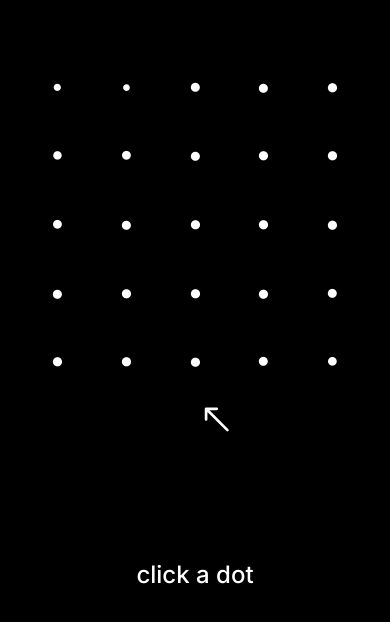
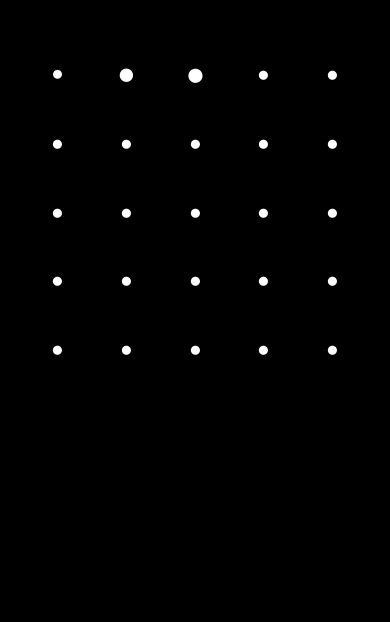
Before and after one commit to nkumar23/5x5, a Next.js app: page / in a window 390 px wide. Shown: the top 622 px of the page. Built offline with nearby package versions, Linux system fonts and the light colour scheme.

Commit message:
added a different mobile layout

```diff
--- a/src/components/ui/AnimatedGrid.tsx
+++ b/src/components/ui/AnimatedGrid.tsx
@@ -180,6 +180,7 @@ export default function AnimatedGrid() {
   const isAnimating = useRef(false);
   const usedDots = useRef<Set<string>>(new Set());
   const animationCount = useRef(0);
+  const [isContentExpanded, setIsContentExpanded] = useState(false);
 
   // Function to get the next dot position for ripple
   const getNextDotPosition = (current: string | null) => {
@@ -314,16 +315,154 @@ export default function AnimatedGrid() {
     setRandomDot(null);
     isAnimating.current = false;
 
-    // Animate to selected state
-    setSelectedDot('0-0');
+    // Animate to selected state using the clicked dot position
+    setSelectedDot(dotKey);
     setSelectedContent(content as ContentKey);
   };
 
   return (
-    <div className="w-full min-h-[100dvh] flex flex-col items-center justify-start sm:justify-center bg-black">
-      <div className="w-[min(90vw,90vh)] aspect-square relative mt-12 sm:mt-0">
+    <div className="w-full min-h-[100dvh] flex flex-col bg-black overflow-hidden">
+      {/* Grid Container - Takes full width but only half height on mobile/tablet */}
+      <div className="w-full h-[50dvh] md:min-h-[100dvh] relative flex items-center justify-center">
+        <div className="w-[min(90vw,90vh)] aspect-square relative">
+          <div
+            className="grid h-full relative"
+            style={{
+              gridTemplateColumns: 'repeat(5, 1fr)',
+              gap: 'clamp(0.25rem, 2vmin, 2rem)',
+              padding: 'clamp(0.25rem, 2vmin, 2rem)',
+            }}
+          >
+            {gridContent.map((row, rowIndex) =>
+              row.map((content, colIndex) => {
+                const dotKey = `${rowIndex}-${colIndex}`;
+                const isRippling = rippleDot === dotKey;
+                const isRandomlySelected = randomDot === dotKey;
+                const isHovered = hoveredDot === dotKey;
+                const isSelected = selectedDot !== null;
+                const isClickedDot = dotKey === selectedDot;
+                const [selectedRow, selectedCol] = selectedDot ? selectedDot.split('-').map(Number) : [0, 0];
+
+                return (
+                  <motion.div
+                    key={dotKey}
+                    initial={{ scale: 1, x: 0, y: 0 }}
+                    animate={{
+                      scale: isHovered ? 1.5 :
+                             isRippling ? 2 :
+                             isRandomlySelected ? 2 :
+                             isSelected ? (isClickedDot ? 1.2 : 0) : 1,
+                      x: isSelected && !isClickedDot ? `calc(${selectedCol - colIndex} * (100% + clamp(0.5rem, 3vmin, 2rem)))` : 0,
+                      y: isSelected && !isClickedDot ? `calc(${selectedRow - rowIndex} * (100% + clamp(0.5rem, 3vmin, 2rem)))` : 0,
+                      opacity: isSelected ? (isClickedDot ? 1 : 0) : 1,
+                      color: isHovered ? '#3B82F6' : '#FFFFFF',
+                    }}
+                    transition={{
+                      type: "spring",
+                      stiffness: 400,
+                      damping: 30,
+                      duration: 0.3
+                    }}
+                    onMouseEnter={() => !selectedDot && setHoveredDot(dotKey)}
+                    onMouseLeave={() => !selectedDot && setHoveredDot(null)}
+                    onClick={() => !selectedDot && content && handleDotClick(dotKey, content)}
+                    className={`flex items-center justify-center aspect-square text-[clamp(1rem,5vmin,2.5rem)] select-none text-white
+                      ${!selectedDot && content ? 'cursor-pointer' : 'cursor-default'}`}
+                    whileHover={!selectedDot ? { scale: 1.5 } : {}}
+                  >
+                    {/* Add pulsing animation as a separate motion component */}
+                    <motion.div
+                      animate={{ scale: [1, 1.1] }}
+                      transition={{
+                        duration: 2,
+                        repeat: Infinity,
+                        repeatType: "reverse",
+                        ease: "easeInOut"
+                      }}
+                      className="w-full h-full flex items-center justify-center"
+                    >
+                      {(isHovered || (isClickedDot && selectedDot)) ? (
+                        <span className={`${inter.className} text-[0.4em] font-medium text-center`}>
+                          {content}
+                        </span>
+                      ) : '●'}
+                    </motion.div>
+                  </motion.div>
+                );
+              })
+            )}
+          </div>
+        </div>
+      </div>
+
+      {/* Content Box - Slides up from bottom half */}
+      <AnimatePresence>
+        {selectedContent && (
+          <motion.div
+            initial={{ y: "100%" }}
+            animate={{
+              y: isContentExpanded ? "10%" : "50%",
+              height: isContentExpanded ? "90vh" : "50vh"
+            }}
+            exit={{ y: "100%" }}
+            transition={{ type: "spring", damping: 20 }}
+            className="fixed bottom-0 left-0 right-0 bg-gray-900 rounded-t-3xl overflow-hidden touch-none md:hidden"
+            drag="y"
+            dragConstraints={{ top: 0, bottom: 0 }}
+            dragElastic={0.2}
+            onDragEnd={(e, info) => {
+              if (info.offset.y < -50) {
+                setIsContentExpanded(true);
+              } else if (info.offset.y > 50) {
+                setIsContentExpanded(false);
+              }
+            }}
+          >
+            {/* Handle for dragging */}
+            <div className="w-12 h-1 bg-gray-600 rounded-full mx-auto mt-4 mb-2" />
+
             {/* Close button */}
-        {selectedDot && (
+            <motion.button
+              className="absolute top-2 right-4 text-white text-3xl z-50 hover:text-blue-500 transition-colors"
+              onClick={() => {
+                setSelectedDot(null);
+                setSelectedContent(null);
+                setIsContentExpanded(false);
+                resetInactivityTimer();
+              }}
+            >
+              ×
+            </motion.button>
+
+            {/* Content */}
+            <div className="p-6 overflow-y-auto h-full">
+              <h1 className="text-3xl font-bold text-white mb-4">
+                {selectedContent}
+              </h1>
+              <div className="flex flex-col gap-6">
+                <p className="text-gray-300">
+                  {placeholderContent[selectedContent].text}
+                </p>
+                {/* Image Placeholder */}
+                <div className="w-full aspect-video bg-gray-800 rounded-lg flex items-center justify-center">
+                  <span className="text-gray-500">Image Placeholder</span>
+                </div>
+                <Link
+                  href={placeholderContent[selectedContent].link}
+                  className="inline-block px-6 py-3 bg-blue-500 text-white rounded-lg hover:bg-blue-600 transition-colors"
+                >
+                  Learn more →
+                </Link>
+              </div>
+            </div>
+          </motion.div>
+        )}
+      </AnimatePresence>
+
+      {/* Desktop view remains unchanged */}
+      {selectedContent && (
+        <div className="hidden md:block">
+          {/* Close button */}
           <motion.button
             initial={{ opacity: 0, scale: 0.8 }}
             animate={{ opacity: 1, scale: 1 }}
@@ -337,142 +476,59 @@ export default function AnimatedGrid() {
           >
             ×
           </motion.button>
-        )}
 
           <AnimatePresence>
             {selectedContent && (
               <motion.div
-              initial={{ opacity: 0, y: 20 }}
-              animate={{ opacity: 1, y: 0 }}
-              exit={{ opacity: 0, y: 20 }}
-              transition={{ duration: 0.3 }}
-              className="absolute inset-0 flex flex-col items-start justify-start p-4 sm:p-8 text-white"
-              style={{ marginTop: 'clamp(20px, 5vh, 60px)' }}
+                initial={{ opacity: 0 }}
+                animate={{ opacity: 1 }}
+                exit={{ opacity: 0 }}
+                className="fixed inset-0 flex items-center justify-center bg-black bg-opacity-90 p-4 z-50"
               >
-              <p className="text-lg sm:text-xl mb-4 sm:mb-6 max-w-[600px]">
-                {placeholderContent[selectedContent]?.text}
+                <div className="relative max-w-6xl w-full mx-auto">
+                  {/* Close Button */}
+                  <motion.button
+                    className="absolute top-0 right-0 w-10 h-10 flex items-center justify-center text-white hover:text-blue-500 transition-colors text-4xl"
+                    onClick={() => {
+                      setSelectedDot(null);
+                      setSelectedContent(null);
+                      setTimeout(() => {
+                        runRippleAnimation();
+                      }, 100);
+                    }}
+                    whileHover={{ scale: 1.1 }}
+                  >
+                    ×
+                  </motion.button>
+
+                  {/* Content */}
+                  <div className="flex flex-row gap-8 items-start pt-16">
+                    <div className="flex-1 space-y-6">
+                      <h1 className="text-4xl font-bold text-white">
+                        {selectedContent}
+                      </h1>
+                      <p className="text-lg text-gray-300">
+                        {placeholderContent[selectedContent].text}
                       </p>
                       <Link
-                href={placeholderContent[selectedContent]?.link || '#'}
-                className="text-blue-500 hover:text-blue-400 transition-colors"
+                        href={placeholderContent[selectedContent].link}
+                        className="inline-block mt-6 px-6 py-3 bg-blue-500 text-white rounded-lg hover:bg-blue-600 transition-colors"
                       >
                         Learn more →
                       </Link>
-            </motion.div>
-          )}
-        </AnimatePresence>
+                    </div>
 
-        <div
-          className="grid h-full relative"
-          style={{
-            gridTemplateColumns: 'repeat(5, 1fr)',
-            gap: 'clamp(0.25rem, 2vmin, 2rem)',
-            padding: 'clamp(0.25rem, 2vmin, 2rem)',
-          }}
-        >
-          {/* Add a background SVG for debugging grid positions */}
-          <svg
-            className="absolute inset-0 w-full h-full pointer-events-none opacity-0"
-            style={{ padding: 'clamp(0.5rem, 3vmin, 2rem)' }}
-          >
-            <defs>
-              <pattern id="grid" width="20%" height="20%" patternUnits="userSpaceOnUse">
-                <rect width="100%" height="100%" fill="none" stroke="rgba(255,255,255,0.1)" />
-              </pattern>
-            </defs>
-            <rect width="100%" height="100%" fill="url(#grid)" />
-          </svg>
-
-          {gridContent.map((row, rowIndex) =>
-            row.map((content, colIndex) => {
-              const dotKey = `${rowIndex}-${colIndex}`;
-              const isRippling = rippleDot === dotKey;
-              const isRandomlySelected = randomDot === dotKey;
-              const isHovered = hoveredDot === dotKey;
-              const isSelected = selectedDot !== null;
-              const isMainDot = dotKey === '0-0';
-              const distance = Math.sqrt(rowIndex * rowIndex + colIndex * colIndex);
-
-              return (
-                <motion.div
-                  key={dotKey}
-                  initial={{ scale: 1, x: 0, y: 0 }}
-                  animate={{
-                    scale: isHovered ? 1.5 : isRippling ? 2 : isRandomlySelected ? 2 : isSelected ? (isMainDot ? 1.2 : 0) : [0.8, 1.1, 0.8],
-                    x: isSelected && !isMainDot ? `calc(-${colIndex} * (100% + clamp(0.5rem, 3vmin, 2rem)))` : 0,
-                    y: isSelected && !isMainDot ? `calc(-${rowIndex} * (100% + clamp(0.5rem, 3vmin, 2rem)))` : 0,
-                    opacity: isSelected ? (isMainDot ? 1 : 0) : 1,
-                    color: isHovered ? '#3B82F6' : '#FFFFFF',
-                  }}
-                  transition={{
-                    type: "spring",
-                    stiffness: 400,
-                    damping: 30,
-                    duration: 0.3,
-                    delay: isSelected ? distance * 0.05 : (rowIndex + colIndex) * 0.1,
-                    scale: {
-                      repeat: Infinity,
-                      duration: 2,
-                      ease: "easeInOut",
-                      delay: (rowIndex + colIndex) * 0.1
-                    }
-                  }}
-                  onMouseEnter={() => {
-                    if (!selectedDot) {
-                      setHoveredDot(dotKey);
-                      if (rippleInterval.current) {
-                        clearInterval(rippleInterval.current);
-                        rippleInterval.current = null;
-                      }
-                      if (randomInterval.current) {
-                        clearInterval(randomInterval.current);
-                        randomInterval.current = null;
-                      }
-                      setRippleDot(null);
-                      setRandomDot(null);
-                      isAnimating.current = false;
-                    }
-                  }}
-                  onMouseLeave={() => {
-                    if (!selectedDot) {
-                      setHoveredDot(null);
-                      resetInactivityTimer();
-                    }
-                  }}
-                  onClick={() => {
-                    if (!selectedDot) {
-                      handleDotClick(dotKey, content);
-                    }
-                  }}
-                  className={`flex items-center justify-center aspect-square text-[clamp(1rem,5vmin,2.5rem)] select-none text-white
-                    ${!selectedDot ? 'cursor-pointer' : 'cursor-default'}`}
-                  whileHover={!selectedDot ? { scale: 1.5 } : {}}
-                >
-                  {(isHovered || (isMainDot && selectedDot)) ? (
-                    <span className={`${inter.className} text-[0.4em] font-medium text-center`}>
-                      {selectedDot && isMainDot ? selectedContent : content}
-                    </span>
-                  ) : '●'}
-                </motion.div>
-              );
-            })
-          )}
+                    {/* Image Placeholder */}
+                    <div className="w-[400px] h-[300px] bg-gray-800 rounded-lg flex items-center justify-center">
+                      <span className="text-gray-500">Image Placeholder</span>
                     </div>
                   </div>
-
-      {/* Only show the cursor animation on mobile/tablet when no dot is selected */}
-      <AnimatePresence>
-        {!selectedDot && (
-          <motion.div
-            initial={{ opacity: 0 }}
-            animate={{ opacity: 1 }}
-            exit={{ opacity: 0 }}
-            className="w-full lg:hidden"
-          >
-            <AnimatedCursor />
+                </div>
               </motion.div>
             )}
           </AnimatePresence>
         </div>
+      )}
+    </div>
   );
 }
```
Also changed, not shown: src/lib/content.ts (added, +24 -0 lines). Lines whose indentation alone changed are shown as unchanged.
